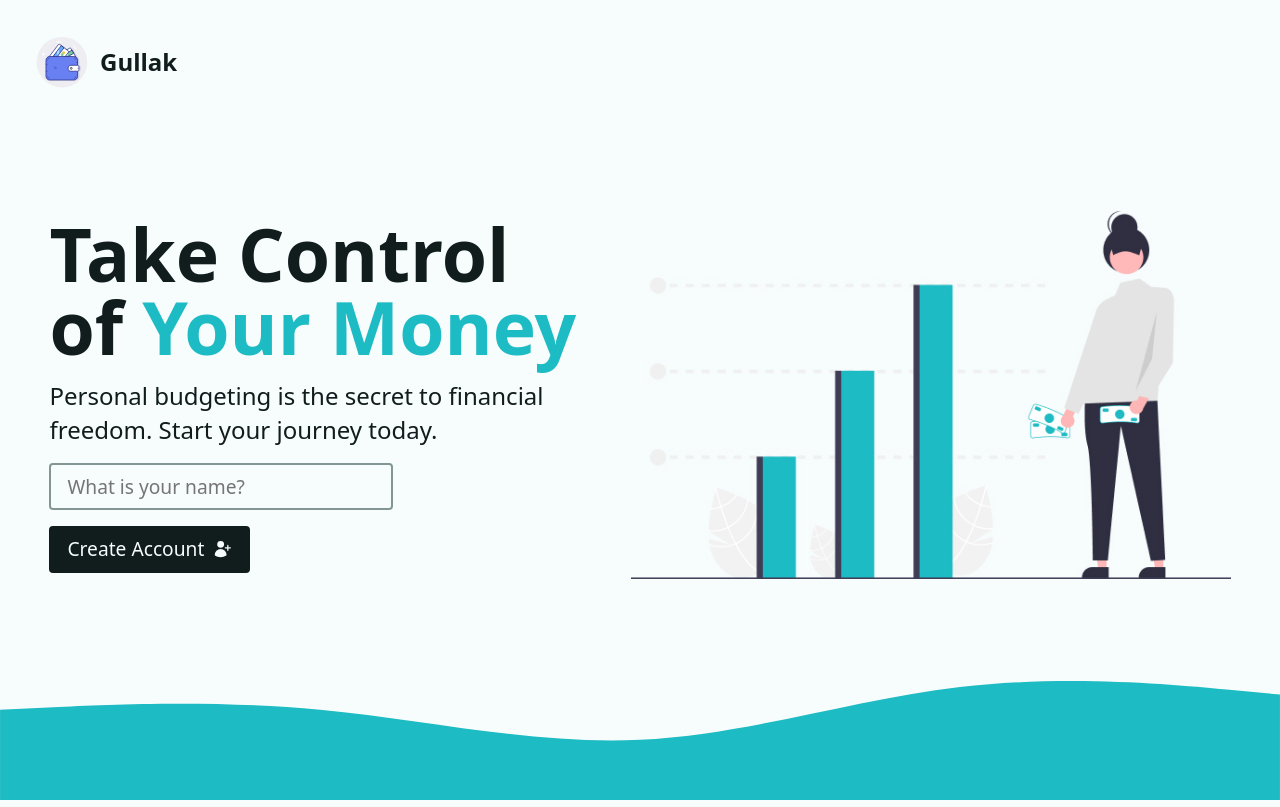
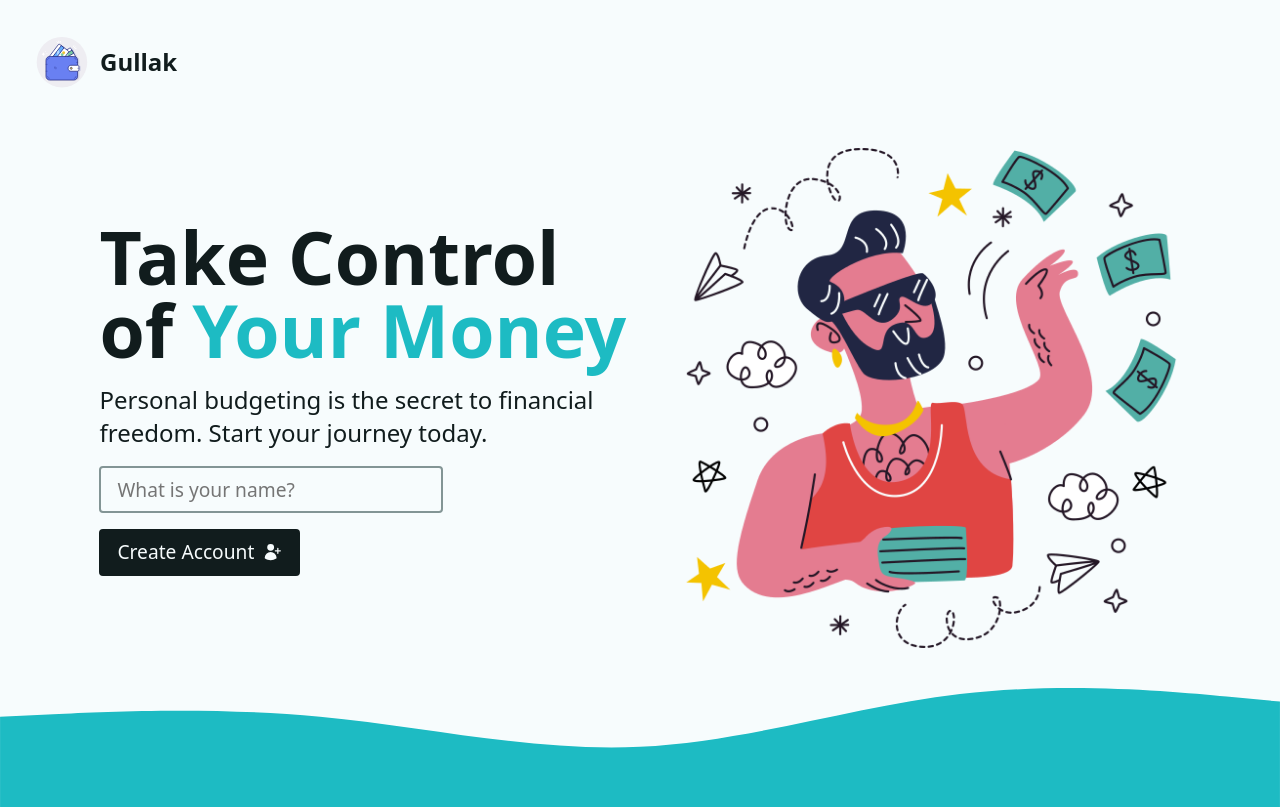
Before and after one commit to rishabhsaklani08/React-Router-Budget-App, a React (Vite) app: page / in a window 1280 px wide. Built offline with nearby package versions, Linux system fonts and the light colour scheme.

Commit message:
Intro page Illustration changed

```diff
--- a/src/components/Intro.jsx
+++ b/src/components/Intro.jsx
@@ -5,7 +5,7 @@ import { Form } from "react-router-dom"
 import { UserPlusIcon } from "@heroicons/react/24/solid";
 
 //assets
-import illustration from "../assets/illustration.jpg"
+import illustration from "../assets/illustration.png"
 
 const Intro = () => {
     return (
@@ -30,7 +30,7 @@ const Intro = () => {
                     </button>
                 </Form>
             </div>
-            <img src={illustration} alt="Person with money" width={600} />
+            <img src={illustration} alt="Person with money" width={500} />
         </div>
     )
 }
```
Also changed, not shown: src/assets/illustration.png (added).
